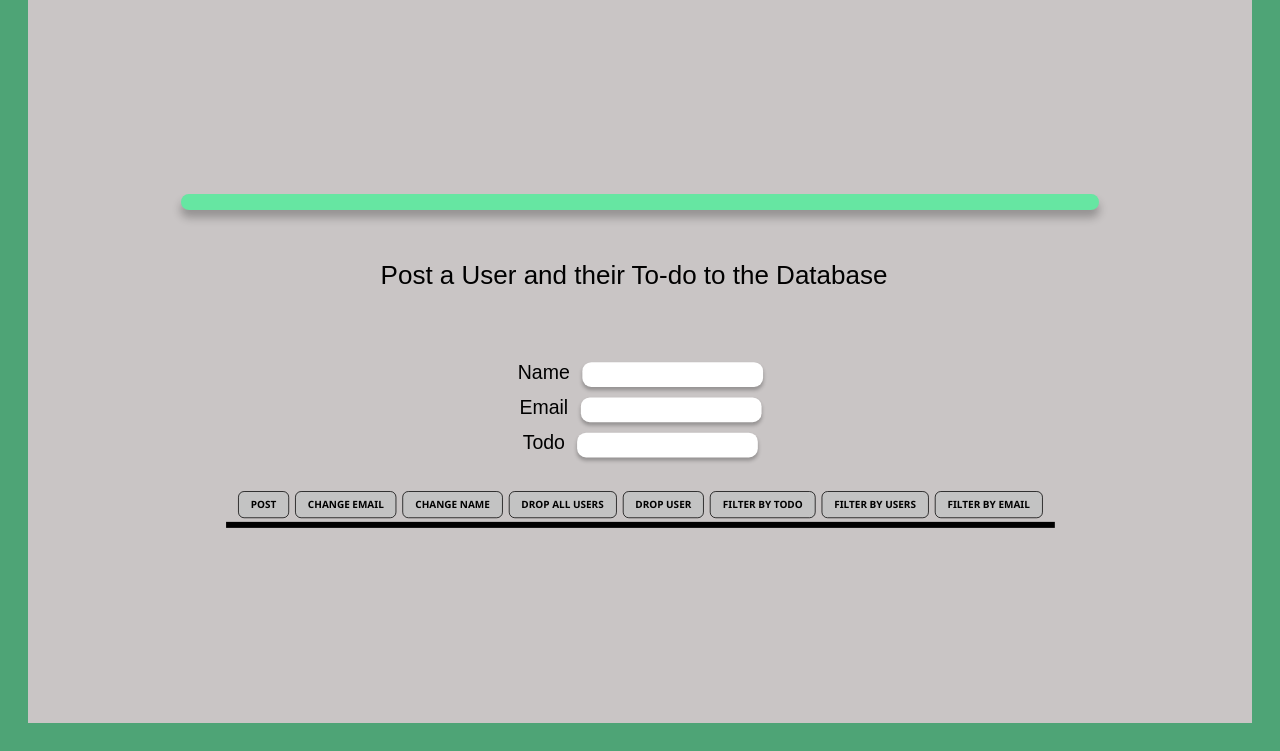
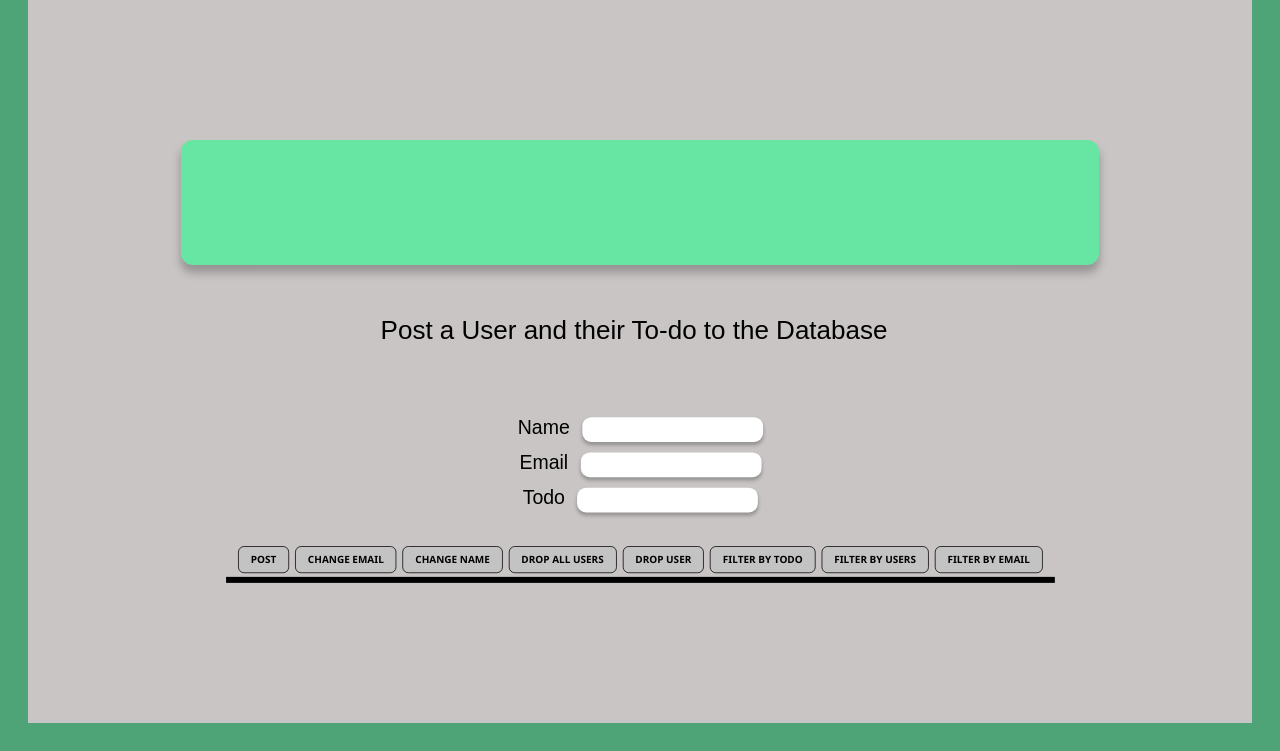
Before and after one commit to KylesTech95/database-playground-fork, a website: page views/index.html in a window 1280 px wide. Shown: the part 49-800 px from the top of the page. Drawn offline with Linux system fonts and the light colour scheme; no server answers.

Commit message:
styles: update list container height

```diff
--- a/public/style.css
+++ b/public/style.css
@@ -190,6 +190,8 @@ form{
 
 
 .list-container{
+    height:100%;
+    min-height:125px;
     width: 75%;
     margin-bottom:2rem;
     background: rgb(102, 230, 162);
```
